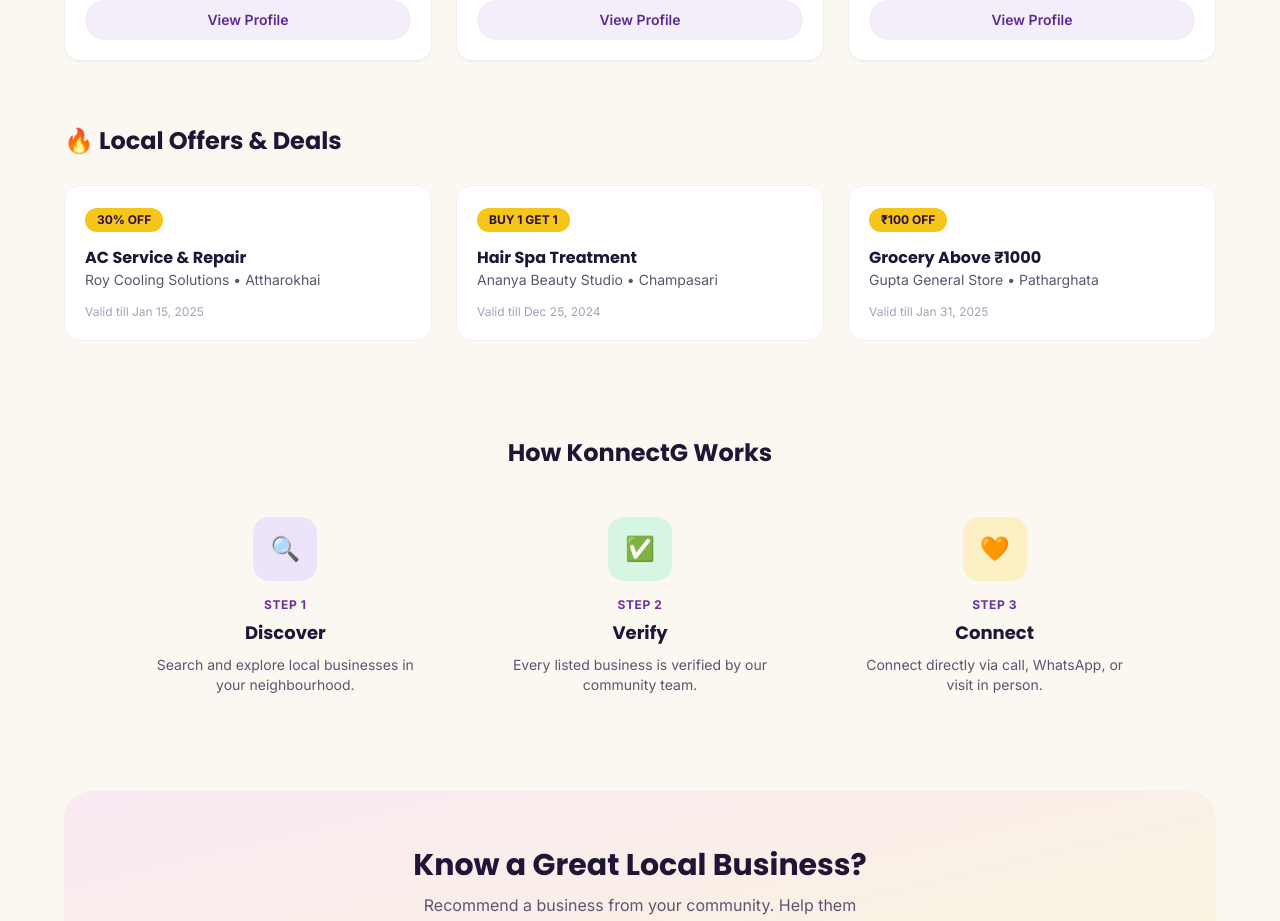
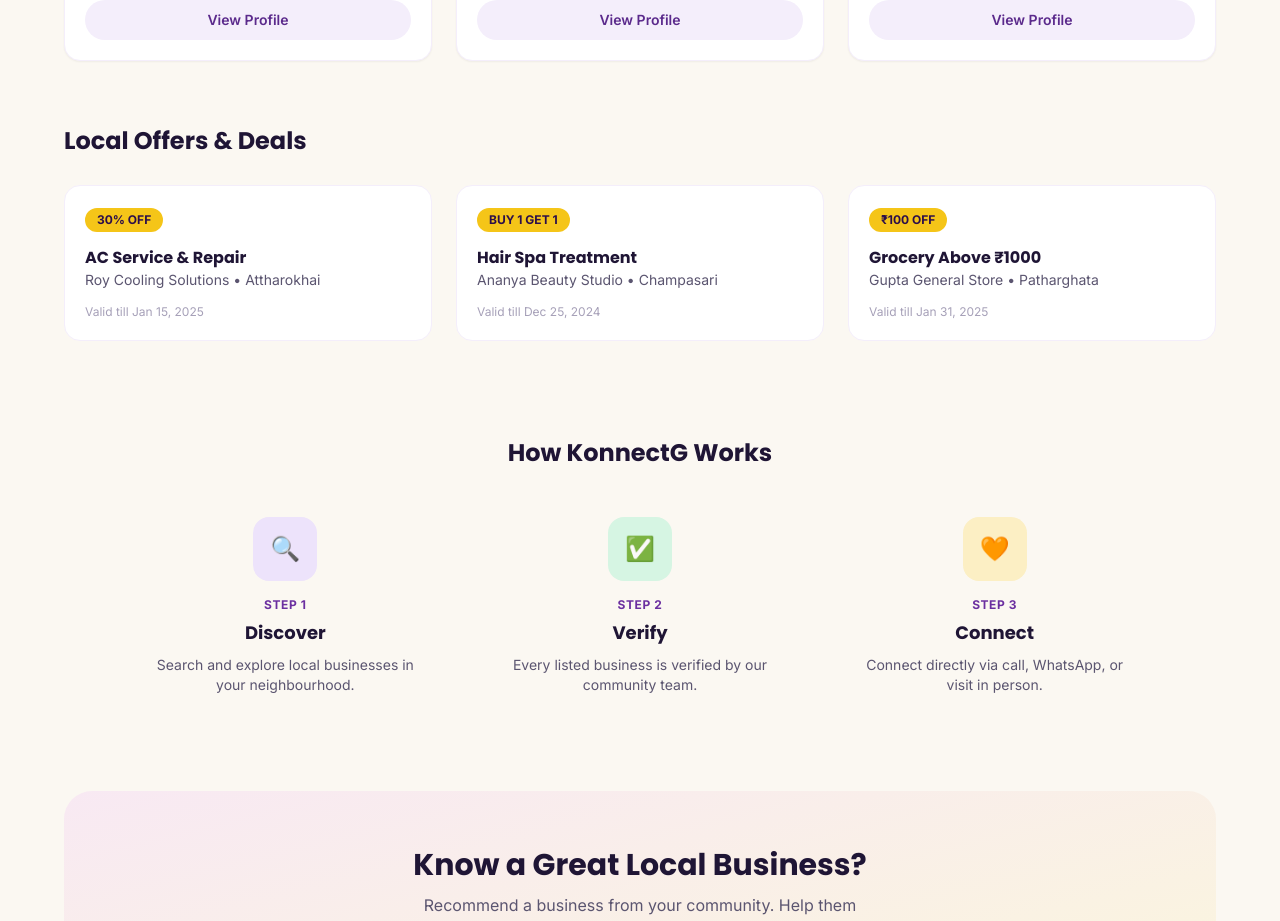
Before and after one commit to projectginit/konnectg-main, a React (Vite) app in the folder konnectg-main/: page / in a window 1280 px wide. Shown: the part 1560-2481 px from the top of the page. Built offline with nearby package versions, Linux system fonts and the light colour scheme.

Commit message:
Update Cards.jsx

```diff
--- a/konnectg-main/src/components/Cards.jsx
+++ b/konnectg-main/src/components/Cards.jsx
@@ -89,7 +89,7 @@
       {/* Local Offers & Deals */}
       <section className="px-6 py-8">
         <div className="mx-auto max-w-6xl">
-          <h2 className="mb-7 font-display text-2xl font-bold text-ink">🔥 Local Offers &amp; Deals</h2>
+          <h2 className="mb-7 font-display text-2xl font-bold text-ink">Local Offers &amp; Deals</h2>
           <div className="grid gap-6 sm:grid-cols-3">
             {OFFERS.map((o) => (
               <div key={o.title} className="rounded-2xl border border-purple-50 bg-white p-5">
```
